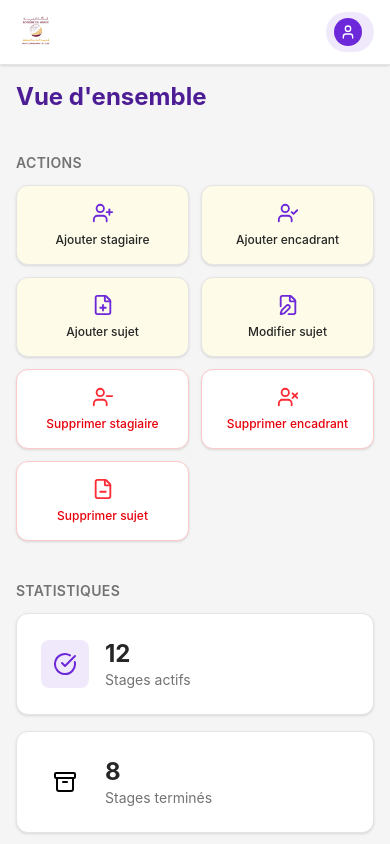
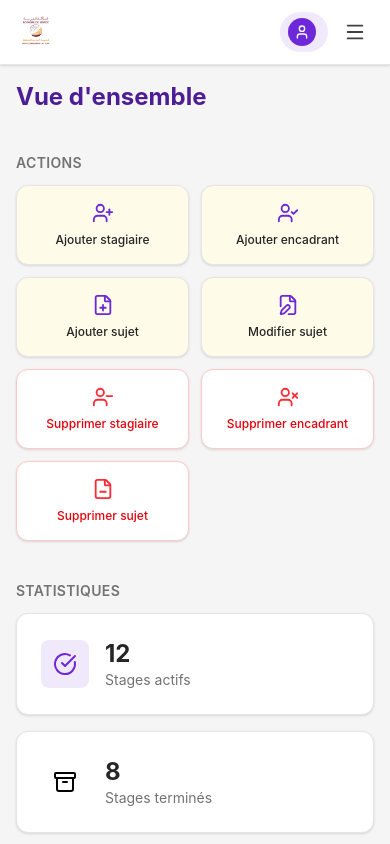
Before and after one commit to zikrimalak/plateforme-gestion-stagiaires, a React app in the folder frontend/: page /admin/dashboard in a window 390 px wide. Shown: the top 844 px of the page. Built offline with nearby package versions, Linux system fonts and the light colour scheme; the HTML template or start-up script is replaced by a standard one.

Commit message:
navbar avec sandwich menu

```diff
--- a/frontend/src/components/common/Navbar.jsx
+++ b/frontend/src/components/common/Navbar.jsx
@@ -1,13 +1,24 @@
-// components/common/Navbar.jsx
+import { useState } from 'react'
 import { useNavigate } from 'react-router-dom'
-import { User } from 'lucide-react'
+import { User, Menu, X } from 'lucide-react'
 import hcpLogo from '../../assets/logohcp.jpg'
 
 function Navbar() {
   const navigate = useNavigate()
+  const [menuOuvert, setMenuOuvert] = useState(false)
+
+  const liens = [
+    { label: 'Accueil', path: '/admin/dashboard' },
+    { label: 'À propos', path: '/admin/a-propos' },
+  ]
+
+  const allerVers = (path) => {
+    navigate(path)
+    setMenuOuvert(false) // referme le menu après avoir cliqué sur un lien
+  }
 
   return (
-    <nav className="w-full bg-white border-b border-neutral-200 shadow-sm">
+    <nav className="w-full bg-white border-b border-neutral-200 shadow-sm relative">
       <div className="max-w-6xl mx-auto px-4 sm:px-6 py-3 flex items-center justify-between">
         {/* Logo + nom */}
         <div className="flex items-center gap-3">
@@ -17,30 +28,52 @@ function Navbar() {
           </span>
         </div>
 
-        {/* Liens de navigation */}
+        {/* Liens de navigation — visibles seulement à partir de sm: */}
         <div className="hidden sm:flex items-center gap-6">
+          {liens.map((lien) => (
             <button
-            onClick={() => navigate('/admin/dashboard')}
+              key={lien.path}
+              onClick={() => allerVers(lien.path)}
               className="text-sm font-medium text-neutral-700 hover:text-primary transition-colors"
             >
-            Accueil
+              {lien.label}
             </button>
-          <button
-            onClick={() => navigate('/admin/a-propos')}
-            className="text-sm font-medium text-neutral-700 hover:text-primary transition-colors"
-          >
-            À propos
-          </button>
+          ))}
         </div>
 
-        {/* Profil admin */}
+        {/* Groupe droite : profil admin + bouton hamburger (mobile only) */}
+        <div className="flex items-center gap-2">
           <button className="flex items-center gap-2 bg-primary/10 hover:bg-primary/20 rounded-full pl-2 pr-3 py-1.5 transition-colors">
             <div className="bg-primary rounded-full p-1.5">
               <User size={16} className="text-white" />
             </div>
             <span className="hidden sm:block text-sm font-medium text-primary-dark">Admin</span>
           </button>
+
+          {/* Bouton hamburger — visible seulement sur mobile */}
+          <button
+            onClick={() => setMenuOuvert(!menuOuvert)}
+            className="sm:hidden p-2 text-neutral-700 hover:text-primary"
+          >
+            {menuOuvert ? <X size={22} /> : <Menu size={22} />}
+          </button>
         </div>
+      </div>
+
+      {/* Menu déroulant mobile */}
+      {menuOuvert && (
+        <div className="sm:hidden bg-white border-t border-neutral-200 flex flex-col">
+          {liens.map((lien) => (
+            <button
+              key={lien.path}
+              onClick={() => allerVers(lien.path)}
+              className="text-left px-6 py-3 text-sm font-medium text-neutral-700 hover:bg-neutral-50 hover:text-primary transition-colors"
+            >
+              {lien.label}
+            </button>
+          ))}
+        </div>
+      )}
     </nav>
   )
 }
```
Lines whose indentation alone changed are shown as unchanged.
